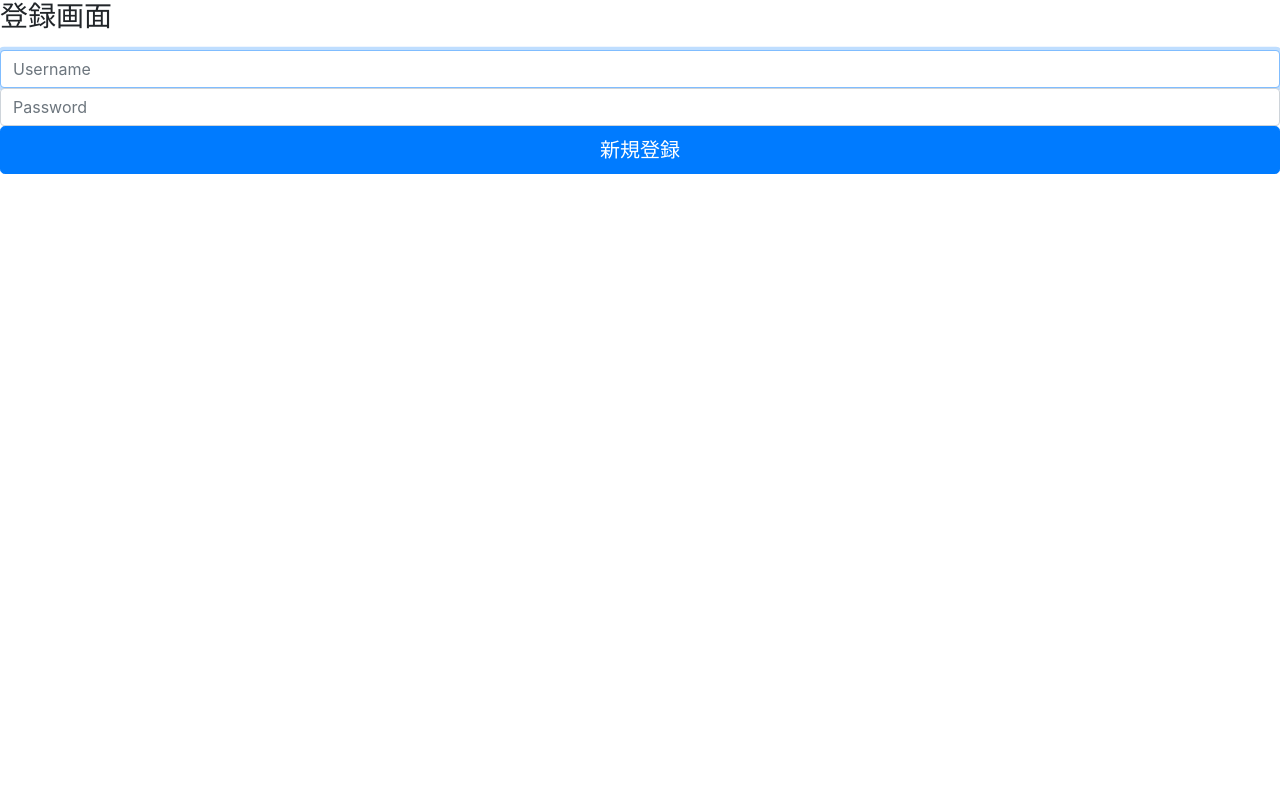
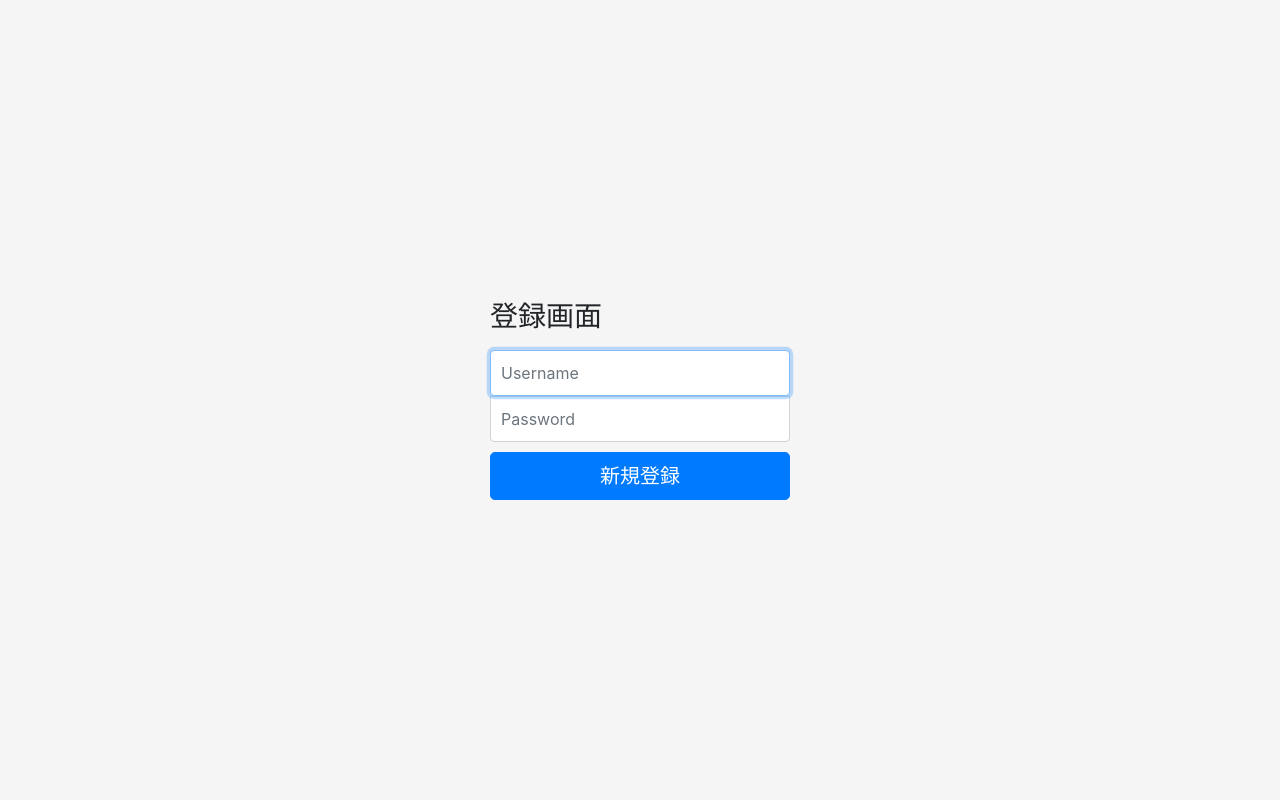
Before and after one commit to taowata/apartment_hunting, a Django app: page /accounts/register/ in a window 1280 px wide. Run offline with Django 3.2, Linux system fonts and the light colour scheme; some libraries are stand-ins or nearby versions.

Commit message:
enable to read .css file

```diff
--- /dev/null
+++ b/accounts/static/accounts/style.css
@@ -0,0 +1,44 @@
+html,
+body {
+  height: 100%;
+}
+
+body {
+  display: -ms-flexbox;
+  display: flex;
+  -ms-flex-align: center;
+  align-items: center;
+  padding-top: 40px;
+  padding-bottom: 40px;
+  background-color: #f5f5f5;
+}
+
+.form-signin {
+  width: 100%;
+  max-width: 330px;
+  padding: 15px;
+  margin: auto;
+}
+.form-signin .checkbox {
+  font-weight: 400;
+}
+.form-signin .form-control {
+  position: relative;
+  box-sizing: border-box;
+  height: auto;
+  padding: 10px;
+  font-size: 16px;
+}
+.form-signin .form-control:focus {
+  z-index: 2;
+}
+.form-signin input[type="email"] {
+  margin-bottom: -1px;
+  border-bottom-right-radius: 0;
+  border-bottom-left-radius: 0;
+}
+.form-signin input[type="password"] {
+  margin-bottom: 10px;
+  border-top-left-radius: 0;
+  border-top-right-radius: 0;
+}
--- a/accounts/urls.py
+++ b/accounts/urls.py
@@ -1,7 +1,10 @@
 from django.urls import path
 from .views import registerfunc
+from django.conf import settings
+from django.conf.urls.static import static
+
 
 app_name = 'accounts'
 urlpatterns = [
     path('register/', registerfunc),
-]
+] + static(settings.STATIC_URL, document_root=settings.STATIC_ROOT)
--- a/config/settings.py
+++ b/config/settings.py
@@ -118,6 +118,10 @@ AUTH_USER_MODEL = 'accounts.User'
 
 STATIC_URL = '/static/'
 
+STATICFILES_DIRS = [
+    os.path.join(BASE_DIR, 'static')
+]
+
 try:
     from local_settings import *
 except ImportError:
--- a/templates/accounts/register.html
+++ b/templates/accounts/register.html
@@ -2,7 +2,7 @@
 {% load static %}
 
 {% block customcss %}
-    <link rel="stylesheet" type="text/css" href="{% static 'style.css' %}">
+    <link rel="stylesheet" type="text/css" href="{% static "accounts/style.css" %}">
 {% endblock customcss %}
 
 {% block content %}
```
Also changed, not shown: accounts/migrations/0001_initial.py, apartment/migrations/0001_initial.py.
